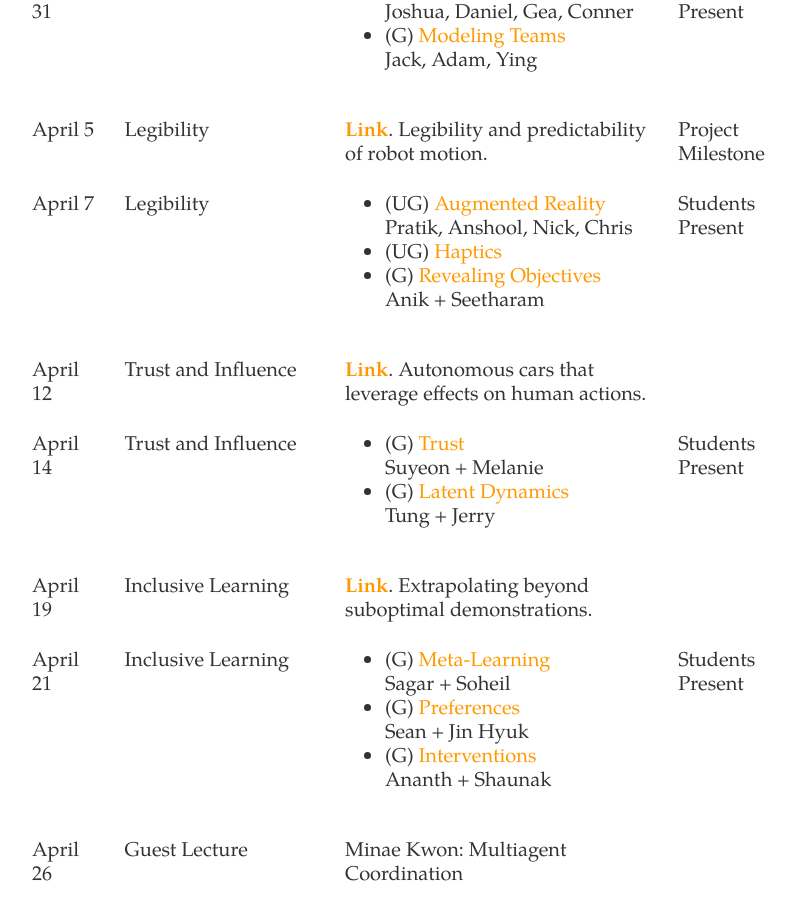
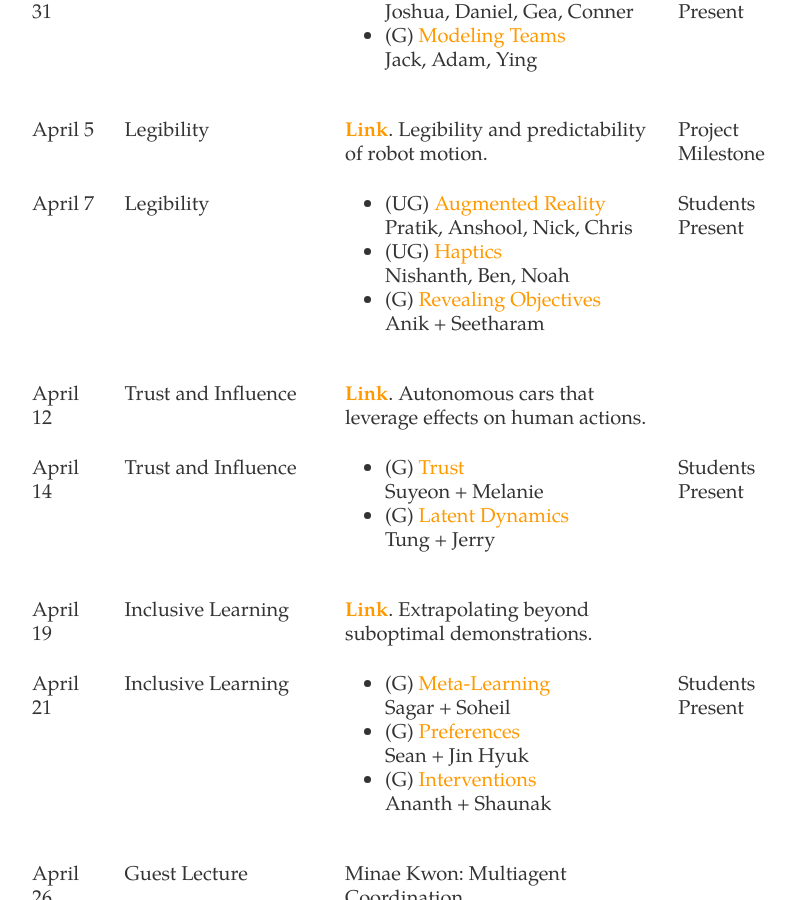
Before and after one commit to dylan-losey/dylan-losey.github.io, a Jekyll site: the page built from me5824-spring22.html, in a window 1280 px wide and 900 px high, scrolled down 3667 px. Shown: the whole window, without its empty margins (222-1018 px from the left). Built offline with Jekyll 4.4.1, drawn with Linux system fonts in a browser that asks for light colours; nearby versions of some CDN libraries.

Commit message:
schedule updates

```diff
--- a/me5824-spring22.html
+++ b/me5824-spring22.html
@@ -328,7 +328,7 @@ tags: me5824-spring2022
       <td>
         <ul>
           <li>(UG) <a class="link" href="{{ site.baseurl }} /pdfs/me5824/walker_communicating2018.pdf">Augmented Reality</a><br>Pratik, Anshool, Nick, Chris</li>
-          <li>(UG) <a class="link" href="{{ site.baseurl }} /pdfs/me5824/culbertson_haptics2018.pdf">Haptics</a></li>
+          <li>(UG) <a class="link" href="{{ site.baseurl }} /pdfs/me5824/culbertson_haptics2018.pdf">Haptics</a><br>Nishanth, Ben, Noah</li>
           <li>(G) <a class="link" href="{{ site.baseurl }} /pdfs/me5824/huang_enabling2019.pdf">Revealing Objectives</a><br>Anik + Seetharam</li>
         </ul>
       </td>
```
